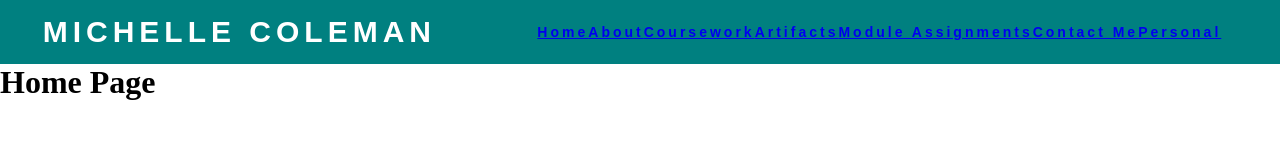
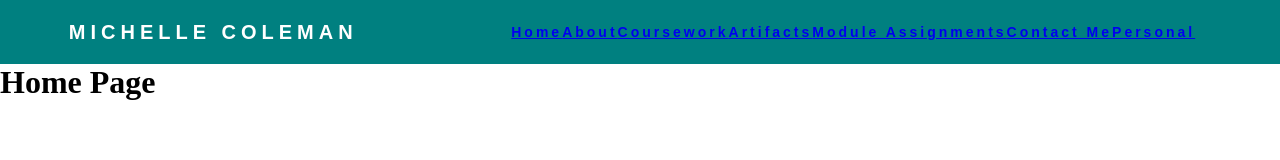
Before and after one commit to mshelcole/prog109-winter2022, a plain HTML site: page midterm/index.html in a window 1280 px wide. Drawn offline with Linux system fonts and the light colour scheme.

Commit message:
Update index.html

```diff
--- a/midterm/index.html
+++ b/midterm/index.html
@@ -2,14 +2,14 @@
 <html lang="en">
   <head>
     <meta charset="UTF-8" />
-    <meta http-equiv="X-UA-Compatible" content="IE=edge" />
     <meta name="viewport" content="width=device-width, initial-scale=1.0" />
+    <title>Midterm</title>
     <link rel="stylesheet" href="style.css" />
-    <title>Midterm</title>
+
   </head>
     <nav>
       <div class='heading'>
-           <h1>Michelle Coleman</h1>
+           <h4>Michelle Coleman</h4>
       </div>
       <ul class="navigation">
         <li><a class= "active" href ="index.html">Home</a></li>
```
